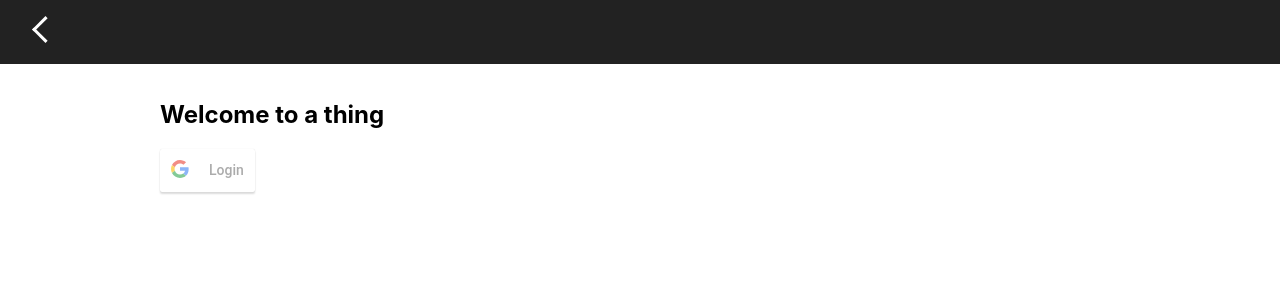
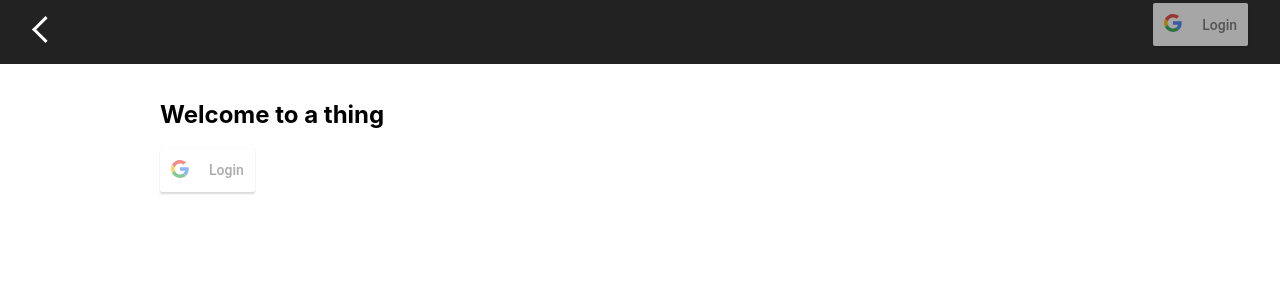
Before and after one commit to Hadeon/july, a React (Create React App) app: page /login in a window 1280 px wide. Shown: the top 300 px of the page. Built offline with nearby package versions, Linux system fonts and the light colour scheme.

Commit message:
Seperating out a NavBar component to simplify PageLayout; Moving GoogleLogin to the NavBar in preparation for the logged in state and then dynamically render the Login/Logout buttons depending on that state;

```diff
--- a/src/components/Layout/NavBar.js
+++ b/src/components/Layout/NavBar.js
@@ -1 +1,34 @@
 import React, { Component } from 'react';
+import GoogleLogin from 'react-google-login';
+import './Navbar.css';
+
+export default class Navbar extends Component {
+
+  responseFailure = (res) => {
+    console.log(res);
+  }
+
+  responseSuccess = (res) => {
+    let id_token = res.getAuthResponse().id_token;
+    console.log('Login triggered: ' + id_token);
+  }
+
+  render() {
+    return (
+      <div className="container navbar">
+        <div onClick={() => this.props.openSidebar()} className="arrow-container">
+          <div className={`arrow ${this.props.active ? 'down' : 'left'}`}></div>
+        </div>
+        <div className="nav-buttons">
+          <GoogleLogin
+            clientId='709656880482-oq2l4u3dm519nvgiiie6mufokqt73umq.apps.googleusercontent.com'
+            buttonText="Login"
+            onSuccess={this.responseSuccess}
+            onFailure={this.responseFailure}
+            cookiePolicy={'single_host_origin'}
+          />
+        </div>
+      </div>
+    )
+  }
+}
--- /dev/null
+++ b/src/components/Layout/Navbar.css
@@ -0,0 +1,43 @@
+.container {
+  position: fixed;
+  top: 0;
+  background-color: #222;
+  color: white;
+}
+
+.navbar {
+  height: 4rem;
+  width: 100%;
+  z-index: 2;
+}
+
+.arrow-container {
+  cursor: pointer;
+  user-select: none;
+  display: inline-block;
+  padding: 1.25rem;
+  margin: 0rem 0rem 0rem 1rem;
+}
+
+.arrow {
+  border: solid white;
+  border-width: 0 3px 3px 0;
+  padding: .5rem;
+}
+
+.left {
+  transform: rotate(135deg);
+  transition: transform .5s;
+}
+
+.down {
+  transform: rotate(45deg);
+  transition: transform .5s;
+}
+
+.nav-buttons {
+  display: inline-block;
+  float: right;
+  margin-right: 2rem;
+  margin-top: .2rem;
+}
--- a/src/components/Layout/PageLayout.css
+++ b/src/components/Layout/PageLayout.css
@@ -3,12 +3,6 @@
   top: 0;
   background-color: #222;
   color: white;
-}
-
-.navbar {
-  height: 4rem;
-  width: 100%;
-  z-index: 2;
 }
 
 .sidebar {
@@ -25,27 +19,3 @@
   left: -20rem;
   transition: left .5s;
 }
-
-.arrow-container {
-  cursor: pointer;
-  user-select: none;
-  display: inline-block;
-  padding: 1.25rem;
-  margin: 0rem 0rem 0rem 1rem;
-}
-
-.arrow {
-  border: solid white;
-  border-width: 0 3px 3px 0;
-  padding: .5rem;
-}
-
-.left {
-  transform: rotate(135deg);
-  transition: transform .5s;
-}
-
-.down {
-  transform: rotate(45deg);
-  transition: transform .5s;
-}
--- a/src/components/Layout/PageLayout.js
+++ b/src/components/Layout/PageLayout.js
@@ -1,4 +1,5 @@
 import React, { Component } from 'react';
+import NavBar from './NavBar';
 import './PageLayout.css';
 
 import Sidebar from './Sidebar';
@@ -16,11 +17,7 @@ export default class PageLayout extends Component {
   render() {
     return (
       <React.Fragment>
-        <div className="container navbar">
-          <div onClick={() => this.openSidebar()} className="arrow-container">
-            <div className={`arrow ${this.state.sidebarActive ? 'down' : 'left'}`}/>
-          </div>
-        </div>
+        <NavBar active={this.state.sidebarActive} openSidebar={() => this.openSidebar()}/>
         <div style={{
           display: 'flex',
           flexDirection: 'column'
```
